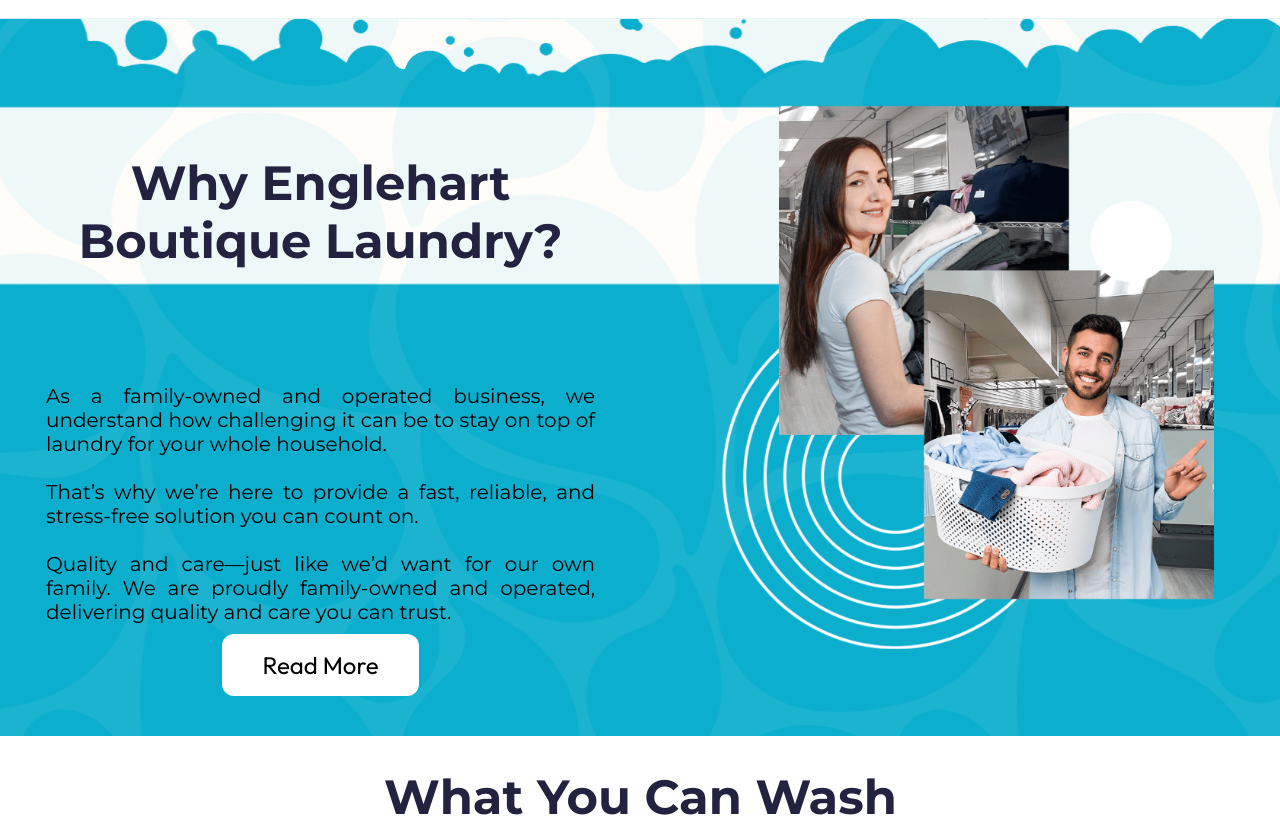
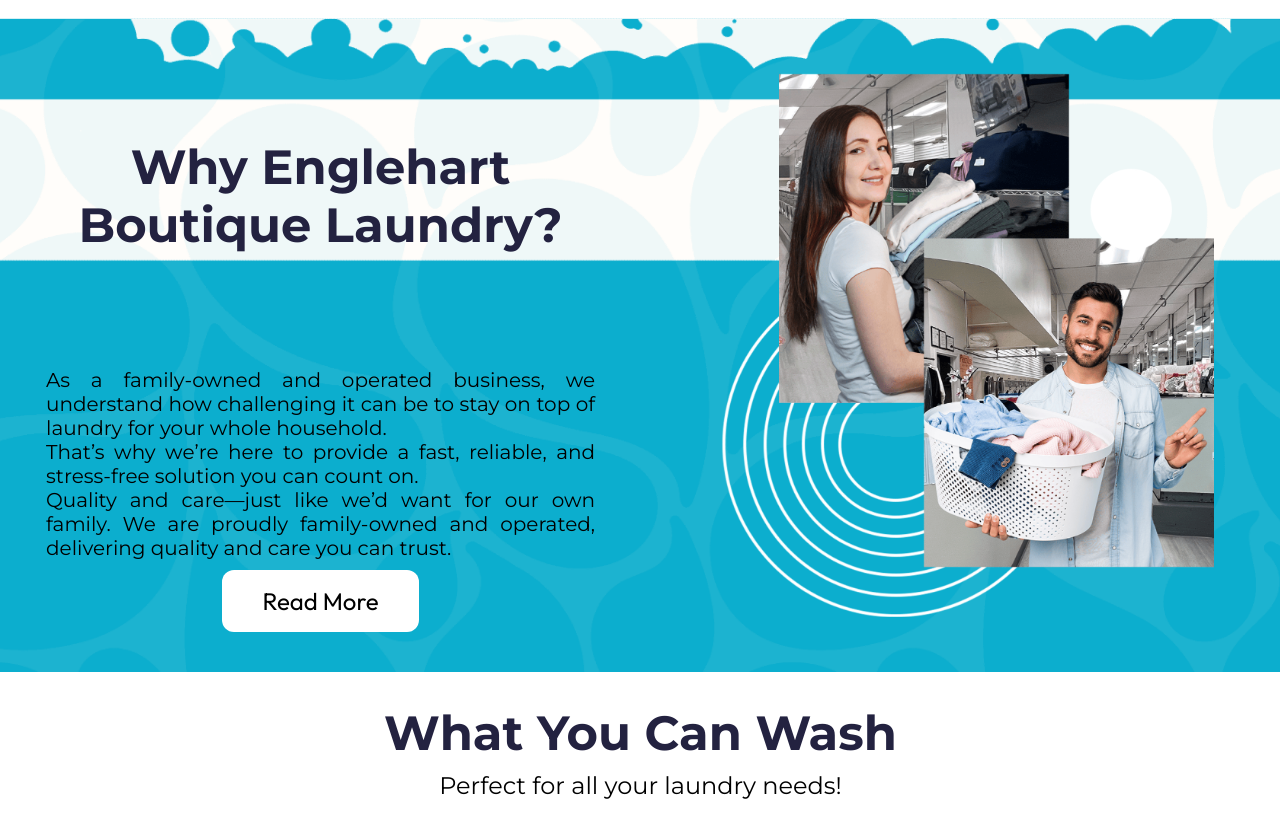
Before and after one commit to wtrepair/Englehart-Laundry-Boutique, a Next.js app: page / in a window 1280 px wide. Shown: the part 1220-2037 px from the top of the page. Built offline with nearby package versions, Linux system fonts and the light colour scheme.

Commit message:
refactor: update styles and layout in Info and index components for improved readability

```diff
--- a/components/info.tsx
+++ b/components/info.tsx
@@ -16,25 +16,23 @@
         <div className="flex-[0.95] flex flex-col items-center justify-between py-10 px-9 min-w-[468px] max-w-full overflow-hidden mq750:min-w-full mq750:flex-1">
           {/* Heading */}
           <div className="w-[607px] flex items-center justify-center">
-            <h1 className="text-inherit font-bold max-w-full text-center mq450:text-10xl mq1050:text-19xl mt-24">
+            <h1 className="text-inherit font-bold max-w-full text-center mq450:text-10xl mq1050:leading-[43px] mq1050:mt-32 mq1050:text-19xl mt-20">
               <p className="m-0">Why Englehart</p>
               <p className="m-0">Boutique Laundry?</p>
             </h1>
           </div>
           {/* Text Content */}
           <div className="flex-grow flex items-center justify-center text-xl text-black text-justify p-2.5">
-            <div className="max-w-full mq450:text-base mt-16">
+            <div className="max-w-full mq450:text-base mt-16 mq1050:mt-[-30px] mq1050:leading-[28px] ">
               <p className="m-0">
                 As a family-owned and operated business, we understand how
                 challenging it can be to stay on top of laundry for your whole
                 household.
               </p>
-              <p className="m-0">&nbsp;</p>
               <p className="m-0">
                 That’s why we’re here to provide a fast, reliable, and
                 stress-free solution you can count on.
               </p>
-              <p className="m-0">&nbsp;</p>
               <p className="m-0">
                 Quality and care—just like we’d want for our own family. We are
                 proudly family-owned and operated, delivering quality and care
--- a/pages/index.tsx
+++ b/pages/index.tsx
@@ -43,7 +43,7 @@
         </div>
       </section>
       <Photos1 />
-      <section className="self-stretch overflow-hidden flex flex-row items-start justify-start flex-wrap content-start pt-[262.5px] px-[196px] pb-[862.5px] box-border bg-[url('/benefits-picture@3x.png')] bg-cover bg-no-repeat bg-[top] max-w-full text-center text-[64px] text-gray-100 font-montserrat lg:pt-[171px] lg:pb-[561px] lg:box-border mq750:pt-[111px] mq750:px-[98px] mq750:pb-[365px] mq750:box-border mq450:pl-5 mq450:pr-5 mq450:box-border">
+      <section className="self-stretch overflow-hidden flex flex-row items-start justify-start flex-wrap content-start pt-[220px] px-[196px] pb-[862.5px] box-border bg-[url('/benefits-picture@3x.png')] bg-cover bg-no-repeat bg-[top] max-w-full text-center text-[64px] text-gray-100 font-montserrat lg:pt-[25px] lg:pb-[561px] lg:box-border mq750:pt-[11px] mq750:px-[98px] mq750:pb-[365px] mq750:box-border mq450:pl-5 mq450:pr-5 mq450:box-border">
         <h1 className="m-0 flex-1 relative text-inherit font-bold font-[inherit] inline-block max-w-full mq450:text-19xl mq1050:text-[51px]">
           THE BENEFITS OF USING A COIN LAUNDROMAT VS. HOME WASHING
         </h1>
```
